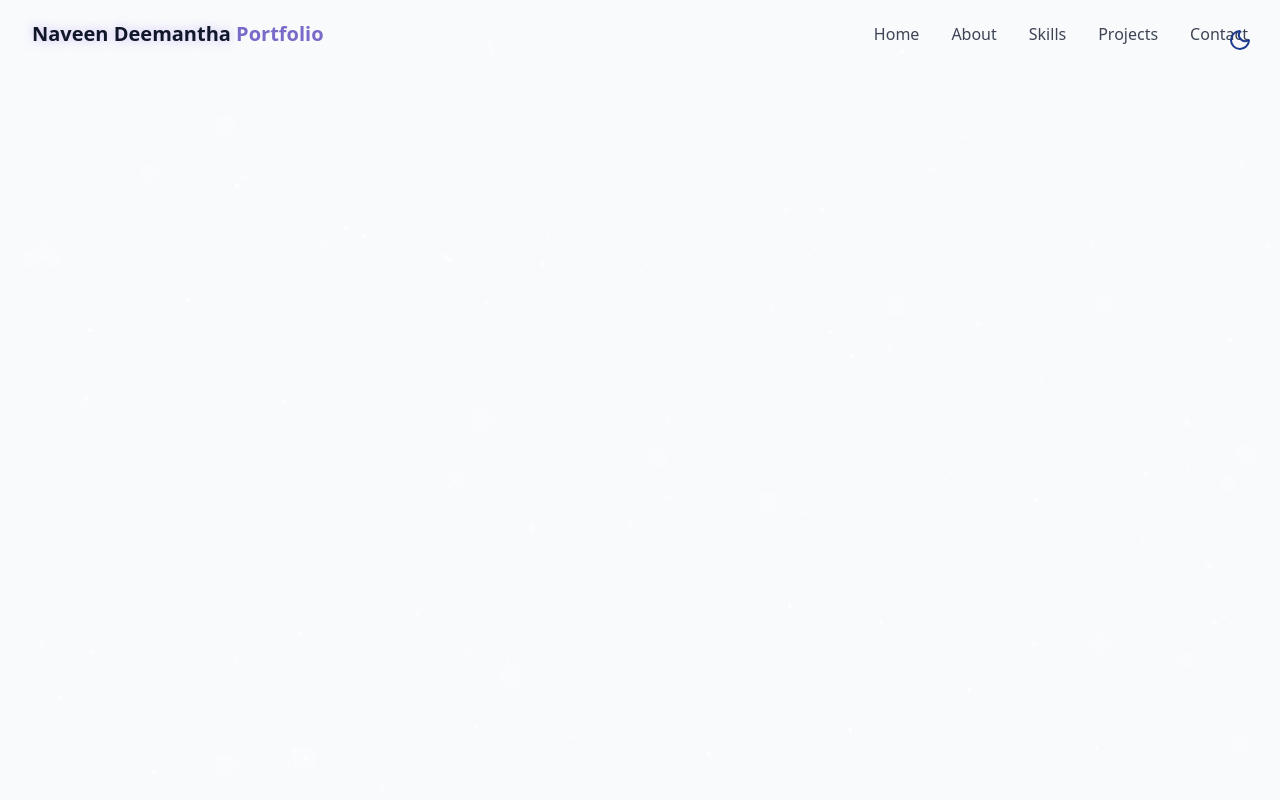
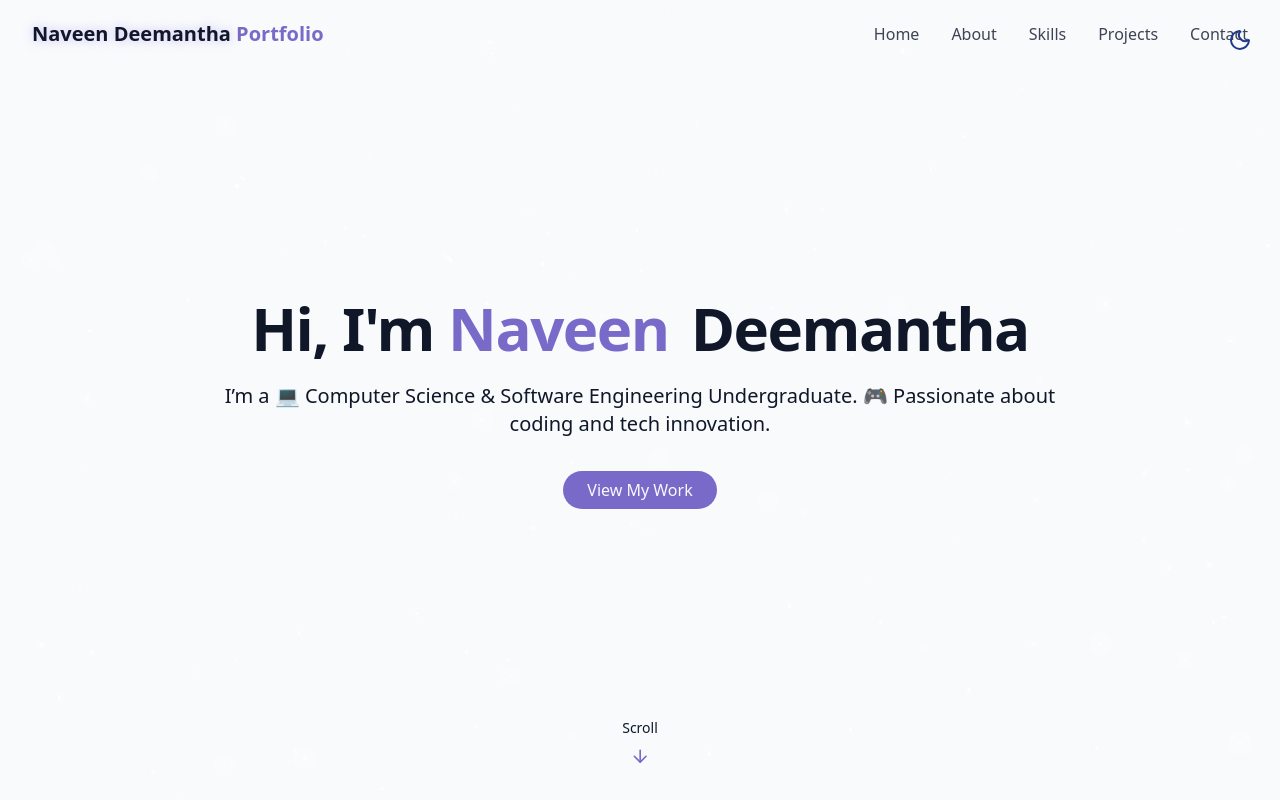
Before and after one commit to NaveenDeemantha/portfolio, a React (Vite) app: page / in a window 1280 px wide. Built offline with nearby package versions, Linux system fonts and the light colour scheme.

Commit message:
hero-section

```diff
--- /dev/null
+++ b/src/components/HeroSection.jsx
@@ -0,0 +1,39 @@
+import { ArrowDown } from "lucide-react";
+
+
+export const HeroSection = () => {
+    return <section
+        id="hero"
+        className="relative min-h-screen flex flex-col items-center justify-center px-4"
+    >
+        <div className="container max-w-4xl mx-auto text-center z-10">
+            <div className="space-y-6">
+                <h1 className="text-4xl md:text-6xl font-bold tracking-tight">
+                    <span className="opacity-0 animate-fade-in">Hi, I'm</span>
+                    <span className="text-primary opacity-0 animate-fade-in-delay-1">
+                        {" "}
+                        Naveen
+                    </span>
+                    <span className="text-gradient ml-2 opacity-0 animate-fade-in-delay-2">
+                        {" "}
+                        Deemantha
+                    </span>
+                </h1>
+                <p className="text-lg md:text-xl text-muted-foreground max-2-2xl mx-auto opacity-0 animate-fade-in-delay-3">
+                    I’m a 💻 Computer Science & Software Engineering Undergraduate.
+                     🎮 Passionate about coding and tech innovation.
+                </p>
+                <div className="pt-4 opacity-0 animate-fade-in-delay-4">
+                    <a href="#projects" className="cosmic-button">
+                        View My Work
+                    </a>
+                </div>
+            </div>
+        </div>
+        <div className="absolute bottom-8 left-1/2 transform -translate-x-1/2 flex flex-col items-center animate-bounce">
+            <span className="text-sm text-muted-foreground mb-2">Scroll</span>
+            <ArrowDown className="h-5 w-5 text-primary"></ArrowDown>
+        </div>
+
+    </section>
+}
--- a/src/pages/Home.jsx
+++ b/src/pages/Home.jsx
@@ -2,6 +2,7 @@
 import { Star } from "lucide-react";
 import { StarBackground } from "../components/StarBackground";
 import { Navbar } from "../components/Navbar";
+import { HeroSection } from "../components/HeroSection";
 
 
 export const Home = () => {
@@ -18,6 +19,11 @@
       <Navbar />
 
       {/* { Main Content} */}
+      <main>
+        {/* hero */}
+        <HeroSection />
+
+      </main>
 
       {/* { Footer } */}
 
```
